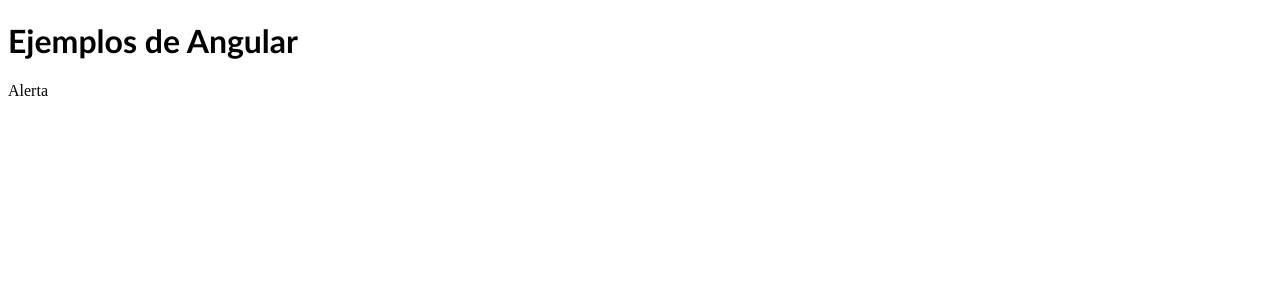
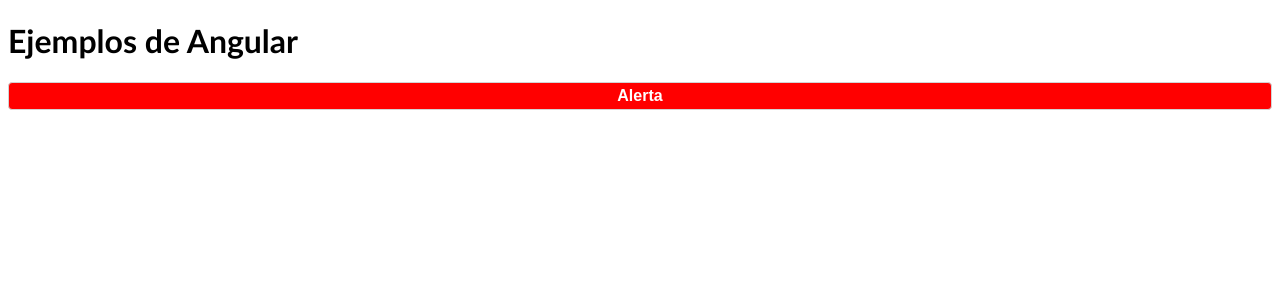
Before and after one commit to javierlete/angular-25-04, an Angular app in the folder ejemplos/: page / in a window 1280 px wide. Shown: the top 300 px of the page. Built offline with nearby package versions, Linux system fonts and the light colour scheme.

Commit message:
Estilo para la alerta

```diff
--- a/ejemplos/src/app/alerta.component.ts
+++ b/ejemplos/src/app/alerta.component.ts
@@ -3,6 +3,16 @@ import { Component } from "@angular/core";
 @Component({
     selector: 'alerta',
     template: '<div>Alerta</div>',
+    styles: `div {
+        text-align: center;
+        background-color: red;
+        border: 1px solid lightgray;
+        border-radius: 0.25rem;
+        padding: 0.25rem;
+        color: white;
+        font-weight: bold;
+        font-family: sans-serif;
+    }`,
     standalone: true,
 })
 export class AlertaComponent {}
```
